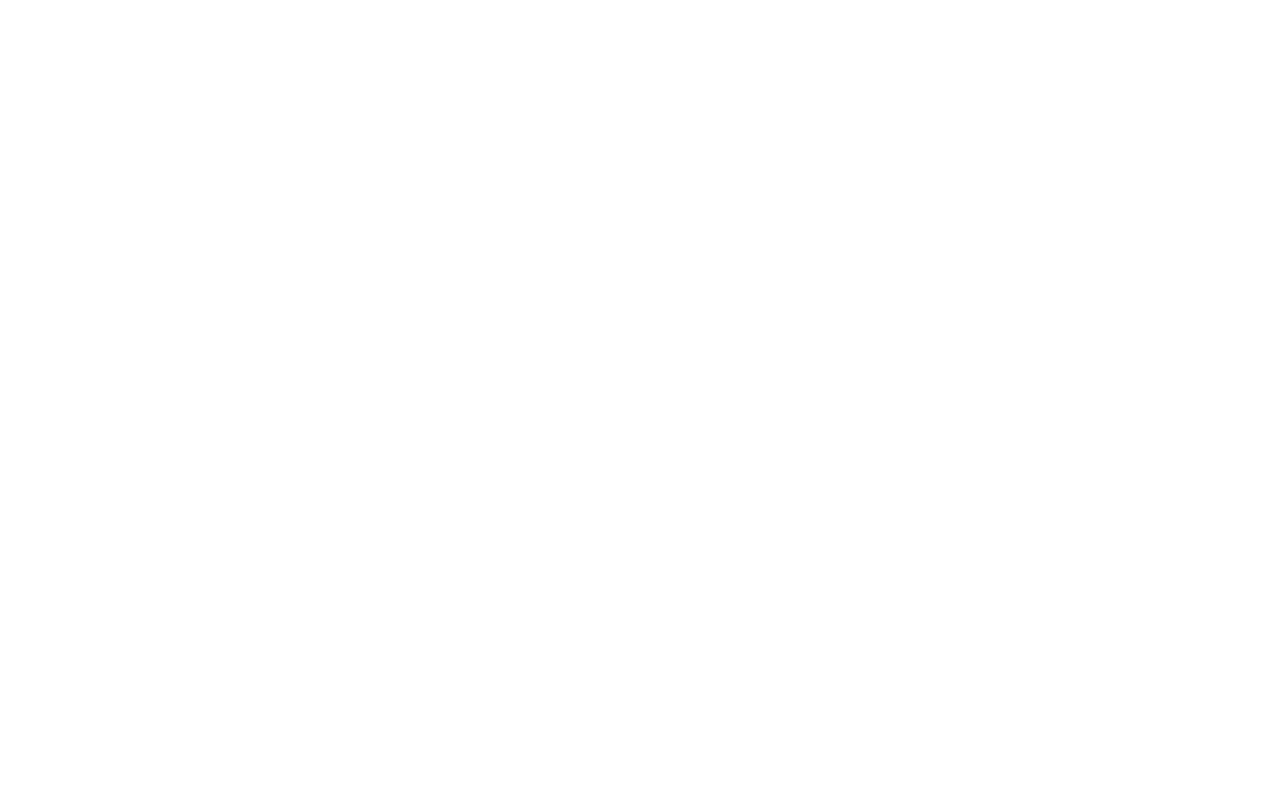
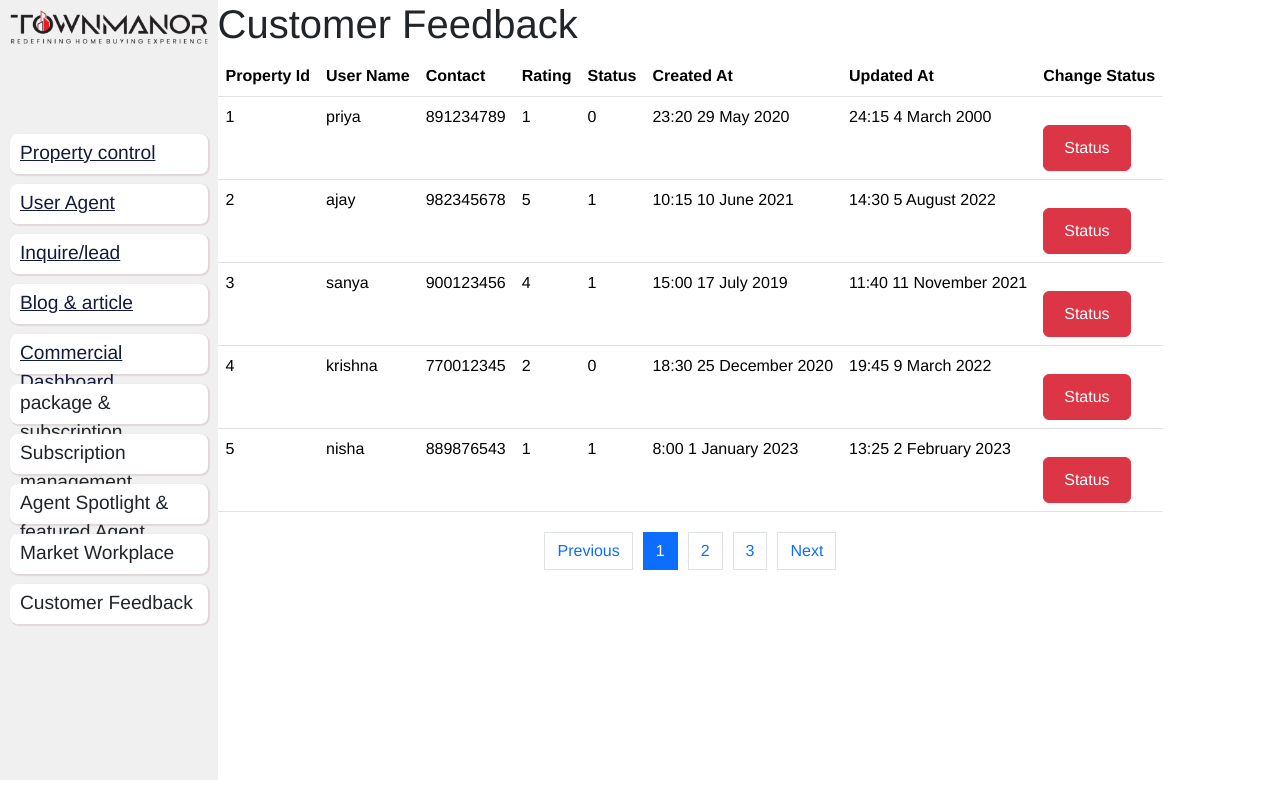
Before and after one commit to sunny-townmnanor/AdminDashboard, a React (Vite) app: page /customer in a window 1280 px wide. Before the commit this address had no page. Built offline with nearby package versions, Linux system fonts and the light colour scheme.

Commit message:
added customer feedback

```diff
--- a/src/App.jsx
+++ b/src/App.jsx
@@ -5,7 +5,7 @@
 import AdminAccesor from './Component/AdminAccesor'
 import Property from './Component/PropertyTable/PropertyTable'
 import PropertyEditForm from './Component/PropertyTable/PropertyEditForm'
-import { BrowserRouter as Router, Routes,Route } from 'react-router-dom';
+import { BrowserRouter as Router, Routes, Route } from 'react-router-dom';
 import InquireMain from './Component/Inquirelead/InquireMain'
 import HomeInsurance from './Component/Inquirelead/HomeInsurance'
 import User from './Component/UserAgent/User'
@@ -20,6 +20,7 @@
 import CommTabel from './Component/Commercial/CommTabel'
 import Editpage from './Component/Commercial/Editpage'
 import UploadBlog from './Component/Agent&Blog/UploadBlog'
+import Customer from './Component/Customer Feedback/Customer'
 function App() {
 
 
@@ -27,22 +28,23 @@
     <>
       <Router>
         <Routes>
-      <Route path="/" element={<Property/>}></Route>
-      <Route path="/editform/:index" element={<PropertyEditForm/>}></Route>
-      <Route path="/Inquire" element={<InquireMain/>}></Route>
-      <Route path="/HomeInsurance" element={<HomeInsurance/>}></Route>
-      <Route path="/UserAgent" element={<User/>}></Route>
-      <Route path='/article' element={<Agent/>}></Route>
-      <Route path="/HomeShift" element={<HomeShift/>}></Route>
+          <Route path="/" element={<Property />}></Route>
+          <Route path="/editform/:index" element={<PropertyEditForm />}></Route>
+          <Route path="/Inquire" element={<InquireMain />}></Route>
+          <Route path="/HomeInsurance" element={<HomeInsurance />}></Route>
+          <Route path="/UserAgent" element={<User />}></Route>
+          <Route path='/article' element={<Agent />}></Route>
+          <Route path="/HomeShift" element={<HomeShift />}></Route>
           <Route path="/HomeInterior" element={<HomeInterior />} />
-      <Route path="/HomeLoan" element={<HomeLoan/>}></Route>
-      <Route path="/Commercial" element={<Commercial/>}></Route>
-      <Route path="/commercialdashboard" element={<CommTabel/>}></Route>
-      <Route path="/edit/:id" element={<Editpage/>}></Route>
+          <Route path="/HomeLoan" element={<HomeLoan />}></Route>
+          <Route path="/Commercial" element={<Commercial />}></Route>
+          <Route path="/commercialdashboard" element={<CommTabel />}></Route>
+          <Route path="/edit/:id" element={<Editpage />}></Route>
           <Route path="/agentLogin" element={<AgentLogin />} />
           <Route path="/blockAgent" element={<BlockAgent />} />
           <Route path="/blockArtica/:index" element={<Articleblog />} />
           <Route path="/uploadblog" element={<UploadBlog />} />
+          <Route path="/customer" element={<Customer/>}/>
         </Routes>
       </Router>
       {/* <AdminAccesor/>  */}
--- /dev/null
+++ b/src/Component/Customer Feedback/Customer.json
@@ -0,0 +1,137 @@
+[
+    {
+        "propertyid": 1,
+        "username": "priya",
+        "contact": "891234789",
+        "rating": "1",
+        "status": "0",
+        "createdAt": "23:20 29 May 2020",
+        "updatedAt": "24:15 4 March 2000"
+    },
+    {
+        "propertyid": 2,
+        "username": "ajay",
+        "contact": "982345678",
+        "rating": "5",
+        "status": "1",
+        "createdAt": "10:15 10 June 2021",
+        "updatedAt": "14:30 5 August 2022"
+    },
+    {
+        "propertyid": 3,
+        "username": "sanya",
+        "contact": "900123456",
+        "rating": "4",
+        "status": "1",
+        "createdAt": "15:00 17 July 2019",
+        "updatedAt": "11:40 11 November 2021"
+    },
+    {
+        "propertyid": 4,
+        "username": "krishna",
+        "contact": "770012345",
+        "rating": "2",
+        "status": "0",
+        "createdAt": "18:30 25 December 2020",
+        "updatedAt": "19:45 9 March 2022"
+    },
+    {
+        "propertyid": 5,
+        "username": "nisha",
+        "contact": "889876543",
+        "rating": "1",
+        "status": "1",
+        "createdAt": "8:00 1 January 2023",
+        "updatedAt": "13:25 2 February 2023"
+    },
+    {
+        "propertyid": 6,
+        "username": "rajesh",
+        "contact": "940123456",
+        "rating": "4",
+        "status": "0",
+        "createdAt": "12:00 20 May 2022",
+        "updatedAt": "16:10 14 September 2023"
+    },
+    {
+        "propertyid": 7,
+        "username": "deepika",
+        "contact": "987654321",
+        "rating": "4",
+        "status": "0",
+        "createdAt": "2:30 13 March 2021",
+        "updatedAt": "10:15 30 June 2023"
+    },
+    {
+        "propertyid": 8,
+        "username": "rohit",
+        "contact": "912345678",
+        "rating": "3",
+        "status": "1",
+        "createdAt": "16:45 5 February 2020",
+        "updatedAt": "17:50 10 May 2021"
+    },
+    {
+        "propertyid": 9,
+        "username": "meera",
+        "contact": "993456789",
+        "rating": "2",
+        "status": "1",
+        "createdAt": "14:30 18 April 2022",
+        "updatedAt": "20:00 11 August 2023"
+    },
+    {
+        "propertyid": 10,
+        "username": "vikram",
+        "contact": "874567890",
+        "rating": "2",
+        "status": "0",
+        "createdAt": "9:15 23 September 2019",
+        "updatedAt": "8:00 15 December 2020"
+    },
+    {
+        "propertyid": 11,
+        "username": "manish",
+        "contact": "812345678",
+        "rating": "1",
+        "status": "1",
+        "createdAt": "19:00 5 October 2021",
+        "updatedAt": "12:20 7 January 2022"
+    },
+    {
+        "propertyid": 12,
+        "username": "rani",
+        "contact": "990876543",
+        "rating": "3",
+        "status": "1",
+        "createdAt": "11:45 6 November 2020",
+        "updatedAt": "13:15 10 March 2022"
+    },
+    {
+        "propertyid": 13,
+        "username": "sudhir",
+        "contact": "865432109",
+        "rating": "4",
+        "status": "0",
+        "createdAt": "7:30 9 February 2021",
+        "updatedAt": "14:30 20 April 2023"
+    },
+    {
+        "propertyid": 14,
+        "username": "komal",
+        "contact": "945612789",
+        "rating": "3",
+        "status": "0",
+        "createdAt": "16:00 15 October 2021",
+        "updatedAt": "22:15 8 July 2022"
+    },
+    {
+        "propertyid": 15,
+        "username": "arvind",
+        "contact": "907612345",
+        "rating": "5",
+        "status": "1",
+        "createdAt": "13:00 2 December 2022",
+        "updatedAt": "17:30 17 March 2023"
+    }
+]
--- /dev/null
+++ b/src/Component/Customer Feedback/Customer.jsx
@@ -0,0 +1,174 @@
+// import React, { useState } from 'react';
+// import dummyFeedback from './Customer.json'; // Assuming you have a Feedback.json file for initial data
+// import AdminAccesor from '../AdminAccesor';
+// function Customer() {
+//   const [feedbackData, setFeedbackData] = useState(dummyFeedback); // Initial feedback data
+//   const [status,setstatus] = useState(dummyFeedback.status)
+//   // Function to handle deleting a feedback entry
+//   const handelStatus = (id) => {
+//     setstatus(!status);
+//   };
+
+//   return (
+//     <div  className='ur-user'>
+//       <div>
+//           <AdminAccesor />
+//         </div>
+//     <div className="customer-feedback">
+//       <h1>Customer Feedback</h1>
+
+//       <table className="table">
+//         <thead>
+//           <tr>
+//             <th scope="col">Property Id</th>
+//             <th scope="col">User Name</th>
+//             <th scope="col">Contact</th>
+//             <th scope="col">Rating</th>
+//             <th scope="col">Status</th>
+//             <th scope="col">Created At</th>
+//             <th scope="col">Updated At</th>
+//             <th scope="col">Change Status</th>
+//           </tr>
+//         </thead>
+//         <tbody>
+//           {feedbackData.map((feedback) => (
+//             <tr key={feedback.id}>
+//               <td>{feedback.propertyid}</td>
+//               <td>{feedback.username}</td>
+//               <td>{feedback.contact}</td>
+//               <td>{feedback.rating}</td>
+//               <td>{feedback.status}</td>
+//               <td>{feedback.createdAt}</td>
+//               <td>{feedback.updatedAt}</td>
+//               <td>
+//                 <button className="btn btn-danger"
+//                   onClick={() => handelStatus(feedback.id)} // Delete feedback by ID
+//                 >
+//                   Status
+//                 </button>
+//               </td>
+//             </tr>
+//            ))}
+//         </tbody>
+//       </table>
+//     </div>
+//      </div>
+//    );
+// }
+
+//  export default Customer;
+import React, { useState } from 'react';
+import dummyFeedback from './Customer.json'; // Assuming you have a Feedback.json file for initial data
+import AdminAccesor from '../AdminAccesor';
+
+function Customer() {
+  const [feedbackData, setFeedbackData] = useState(dummyFeedback);
+  const [status, setStatus] = useState(dummyFeedback.status);
+
+  // Pagination states
+  const [currentPage, setCurrentPage] = useState(1);
+  const itemsPerPage = 5; // Adjust this number based on your preference
+
+  // Function to handle deleting a feedback entry
+  const handleStatus = (id) => {
+    setStatus(!status);
+  };
+
+  // Pagination logic
+  const indexOfLastItem = currentPage * itemsPerPage;
+  const indexOfFirstItem = indexOfLastItem - itemsPerPage;
+  const currentItems = feedbackData.slice(indexOfFirstItem, indexOfLastItem);
+
+  // Change page
+  const paginate = (pageNumber) => setCurrentPage(pageNumber);
+
+  // Go to previous page
+  const prevPage = () => {
+    if (currentPage > 1) setCurrentPage(currentPage - 1);
+  };
+
+  // Go to next page
+  const nextPage = () => {
+    if (currentPage < Math.ceil(feedbackData.length / itemsPerPage)) {
+      setCurrentPage(currentPage + 1);
+    }
+  };
+
+  return (
+    <div className='ur-user'>
+      <div>
+        <AdminAccesor />
+      </div>
+      <div className="customer-feedback">
+        <h1>Customer Feedback</h1>
+
+        <table className="table">
+          <thead>
+            <tr>
+              <th scope="col">Property Id</th>
+              <th scope="col">User Name</th>
+              <th scope="col">Contact</th>
+              <th scope="col">Rating</th>
+              <th scope="col">Status</th>
+              <th scope="col">Created At</th>
+              <th scope="col">Updated At</th>
+              <th scope="col">Change Status</th>
+            </tr>
+          </thead>
+          <tbody>
+            {currentItems.map((feedback) => (
+              <tr key={feedback.id}>
+                <td>{feedback.propertyid}</td>
+                <td>{feedback.username}</td>
+                <td>{feedback.contact}</td>
+                <td>{feedback.rating}</td>
+                <td>{feedback.status}</td>
+                <td>{feedback.createdAt}</td>
+                <td>{feedback.updatedAt}</td>
+                <td>
+                  <button
+                    className="btn btn-danger"
+                    onClick={() => handleStatus(feedback.id)} // Change feedback status by ID
+                  >
+                    Status
+                  </button>
+                </td>
+              </tr>
+            ))}
+          </tbody>
+        </table>
+
+        {/* Pagination Controls */}
+        <div className="pagination">
+          <button
+            onClick={prevPage}
+            className="page-link"
+            disabled={currentPage === 1} // Disable when on the first page
+          >
+            Previous
+          </button>
+
+          {Array.from({ length: Math.ceil(feedbackData.length / itemsPerPage) }, (_, index) => (
+            <button
+              key={index + 1}
+              onClick={() => paginate(index + 1)}
+              className={`page-link ${currentPage === index + 1 ? 'active' : ''}`}
+            >
+              {index + 1}
+            </button>
+          ))}
+
+          <button
+            onClick={nextPage}
+            className="page-link"
+            disabled={currentPage === Math.ceil(feedbackData.length / itemsPerPage)} // Disable when on the last page
+          >
+            Next
+          </button>
+        </div>
+      </div>
+    </div>
+  );
+}
+
+export default Customer;
```
Lines whose indentation alone changed are shown as unchanged.
